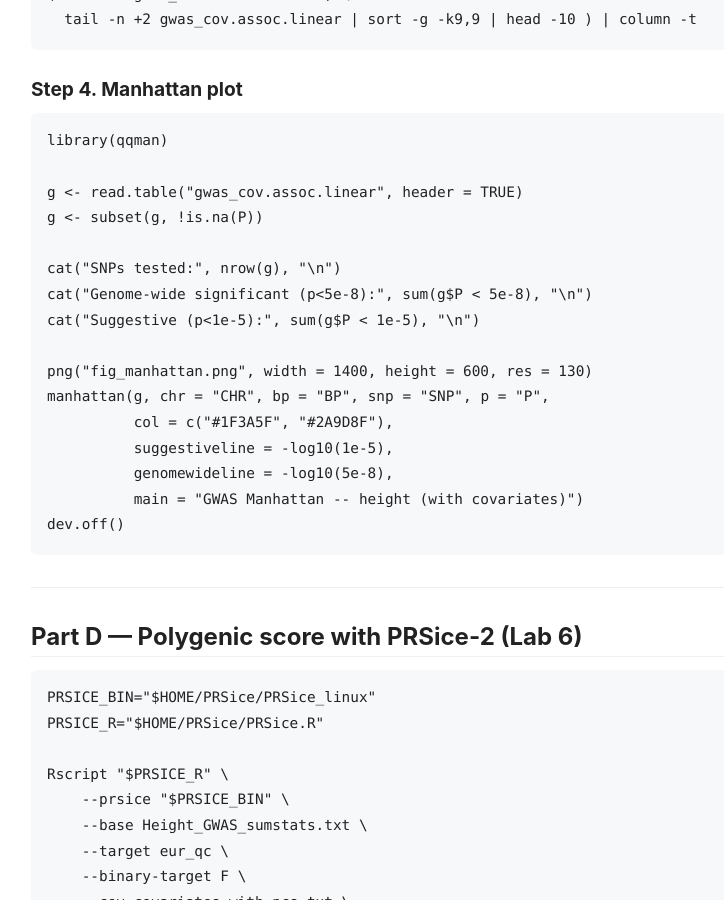
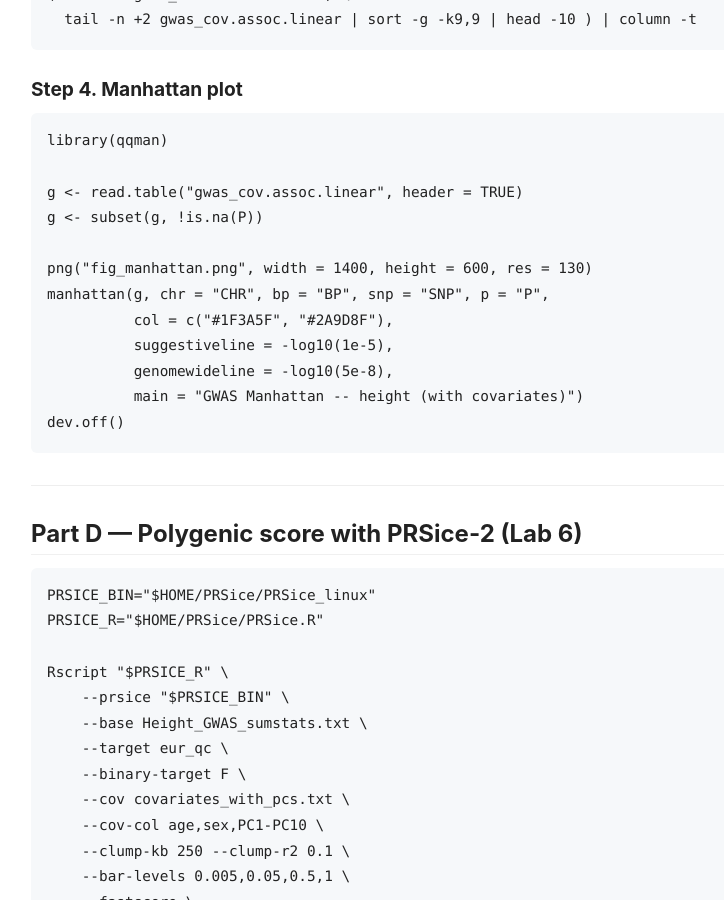
Before and after one commit to nicolabarban/sociogenomics_2025_2026, a Jekyll site: the page built from labs/week10/recap.md, in a window 1280 px wide and 900 px high, scrolled down 5390 px. Shown: the whole window, without its empty margins (17-741 px from the left). Built offline with Jekyll 4.4.1, drawn with Linux system fonts in a browser that asks for light colours; our own code applies the rules of GitHub Pages for plain Markdown files.

Commit message:
docs(week10): drop SNP-count cat() lines in Manhattan block

```diff
--- a/labs/week10/recap.md
+++ b/labs/week10/recap.md
@@ -225,10 +225,6 @@
 g <- read.table("gwas_cov.assoc.linear", header = TRUE)
 g <- subset(g, !is.na(P))
 
-cat("SNPs tested:", nrow(g), "\n")
-cat("Genome-wide significant (p<5e-8):", sum(g$P < 5e-8), "\n")
-cat("Suggestive (p<1e-5):", sum(g$P < 1e-5), "\n")
-
 png("fig_manhattan.png", width = 1400, height = 600, res = 130)
 manhattan(g, chr = "CHR", bp = "BP", snp = "SNP", p = "P",
           col = c("#1F3A5F", "#2A9D8F"),
```
